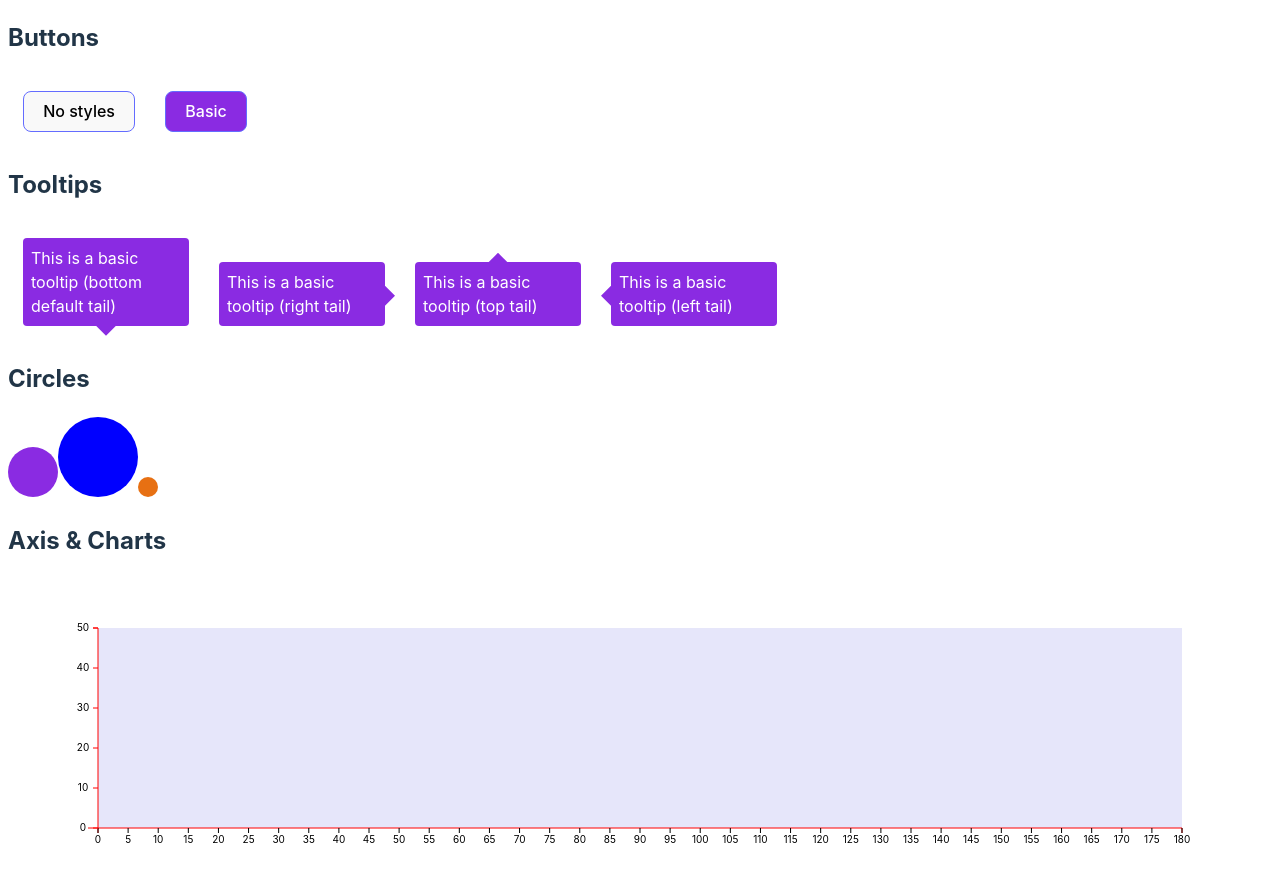
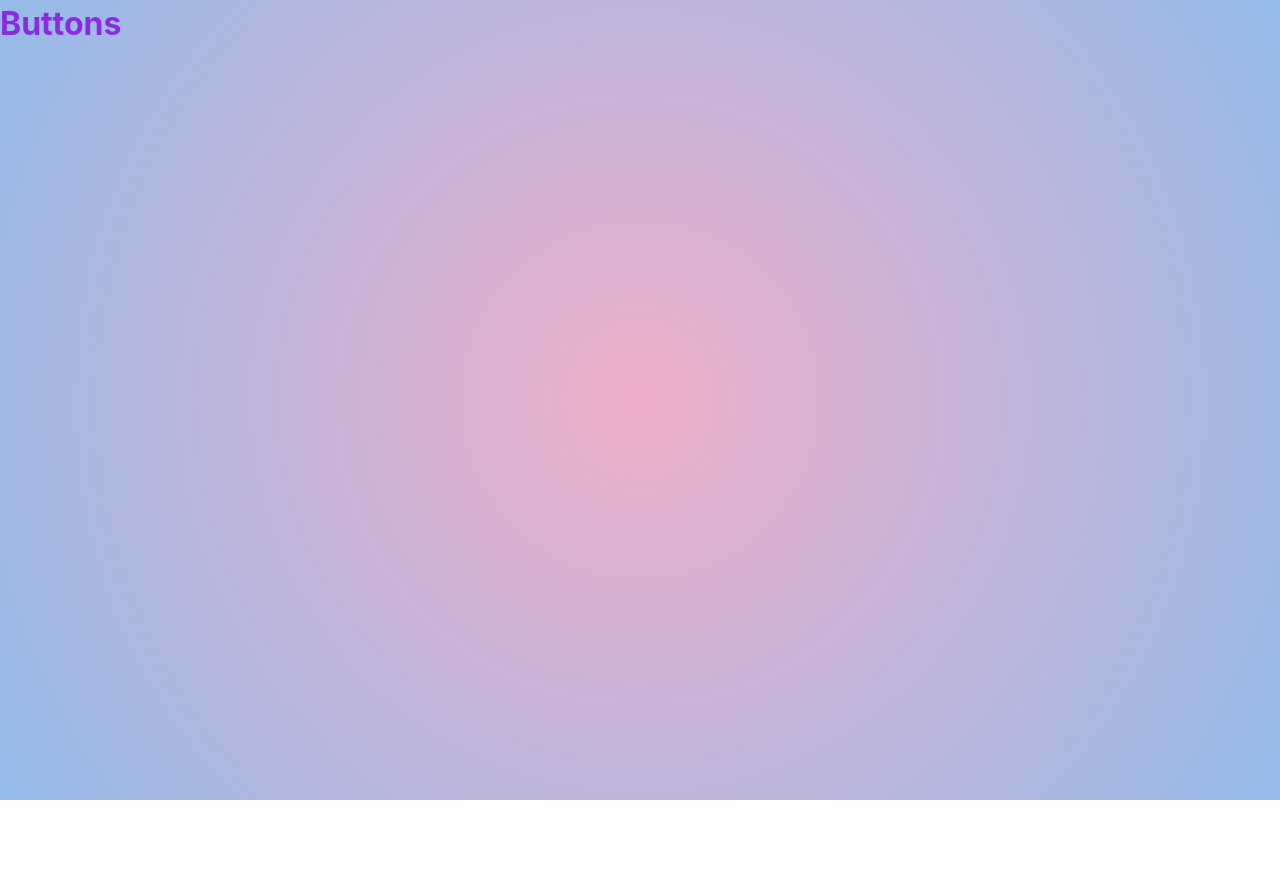
Before and after one commit to ATalaveraDev/react-design-system, a React (Vite) app: page / in a window 1280 px wide. Shown: the top 882 px of the page. After the commit the page ends 800 px from the top, so only its background shows below. Built offline with nearby package versions, Linux system fonts and the light colour scheme.

Commit message:
Basic routing - WIP

```diff
--- a/package.json
+++ b/package.json
@@ -13,7 +13,8 @@
   "dependencies": {
     "d3": "^7.9.0",
     "react": "^18.2.0",
-    "react-dom": "^18.2.0"
+    "react-dom": "^18.2.0",
+    "react-router-dom": "^6.22.3"
   },
   "devDependencies": {
     "@babel/preset-env": "^7.24.4",
--- a/src/App.tsx
+++ b/src/App.tsx
@@ -1,16 +1,20 @@
+import { createBrowserRouter, RouterProvider } from 'react-router-dom'
 import './App.css'
+import Sidebar from './UI/Sidebar/Sidebar'
 
-import Button from './components/Button/Button'
-import Circle from './components/Circle/Circle'
-import HorizontalAxis from './components/HorizontalAxis/HorizontalAxis'
-import ResponsiveChart from './components/ResponsiveChart/ResponsiveChart'
-import Tooltip from './components/Tooltip/Tooltip'
-import VerticalAxis from './components/VerticalAxis/VerticalAxis'
+import ButtonsPage from './pages/Buttons'
+
+const router = createBrowserRouter([
+  {
+    path: '/',
+    element: <ButtonsPage />
+  }
+]);
 
 function App() {
-  return (
-    <>
-      <h2>Buttons</h2>
+  return <RouterProvider router={router} />
+      // <Sidebar />
+      {/* <h2>Buttons</h2>
       <div className="buttons-container">
         <Button>No styles</Button>
         <Button basic type="submit" onClick={() => console.log('hola')}>Basic</Button>
@@ -33,9 +37,8 @@ function App() {
       <ResponsiveChart
         renderX={(range: number[]) => <HorizontalAxis range={range} domain={[0, 180]} color="red" tickColor="black" tickHeight="5" />}
         renderY={(range: number[]) => <VerticalAxis range={range} domain={[0, 50]} color="red" tickColor="red" tickWidth="5" />}
-      />
-    </>
-  )
+      /> */}
+
 }
 
 export default App
--- /dev/null
+++ b/src/UI/Sidebar/Sidebar.tsx
@@ -0,0 +1,13 @@
+const Sidebar = () => {
+  const elements = [
+    { id: 'buttons', label: 'Buttons', path: '' }
+  ];
+
+  return <aside>
+    <ol>
+      {elements.map(element => <li key={element.id}>{element.label}</li>)}
+    </ol>
+  </aside>
+};
+
+export default Sidebar;
--- a/src/index.css
+++ b/src/index.css
@@ -20,6 +20,18 @@
   -moz-osx-font-smoothing: grayscale;
 }
 
+body {
+  margin: 0;
+  height: 100vh;
+  background: rgb(238,174,202);
+  background: radial-gradient(circle, rgba(238,174,202,1) 0%, rgba(148,187,233,1) 100%);
+}
+
+h1, h2 {
+  margin: 0;
+  color: blueviolet;
+}
+
 @media (prefers-color-scheme: light) {
   :root {
     color: #213547;
--- /dev/null
+++ b/src/pages/Buttons.tsx
@@ -0,0 +1,5 @@
+const ButtonsPage = () => {
+  return <h1>Buttons</h1>
+};
+
+export default ButtonsPage;
```
Also changed, not shown: 1 other file (tests, documents, lock files or other folders).
